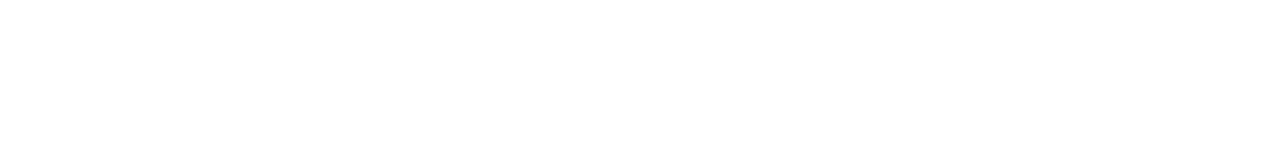
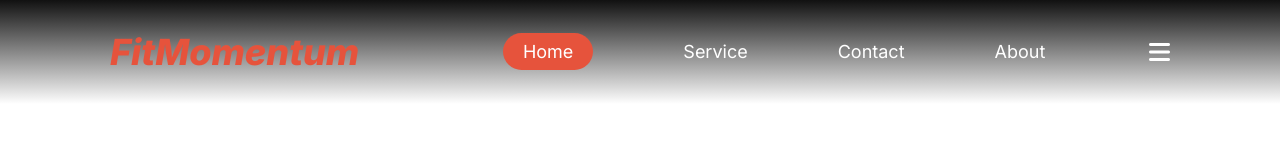
Before and after one commit to SumanChandraDas/Fit-Momentum, a plain HTML site: page index.html in a window 1280 px wide. Drawn offline with Linux system fonts and the light colour scheme.

Commit message:
navigation bar added

```diff
--- a/index.html
+++ b/index.html
@@ -6,11 +6,21 @@
     <meta name="viewport" content="width=device-width, initial-scale=1.0">
     <title>FitMomentum</title>
     <link rel="stylesheet" href="styles/style.css">
+    <script src="https://kit.fontawesome.com/0912fdafef.js" crossorigin="anonymous"></script>
 </head>
 
-<body>
+<body class="font-family-inter">
     <header>
-
+        <nav class="navbar">
+            <h2 class="brand-name"><i>FitMomentum</i></h2>
+            <ul class="nav-items">
+                <li class="nav-item"><a href="" class="home-button">Home</a></li>
+                <li class="nav-item"><a href="">Service</a></li>
+                <li class="nav-item"><a href="">Contact</a></li>
+                <li class="nav-item"><a href="">About</a></li>
+            </ul>
+            <i class="fa-solid fa-bars hambargar-icon"></i>
+        </nav>
     </header>
     <main>
 
--- a/styles/style.css
+++ b/styles/style.css
@@ -0,0 +1,83 @@
+@import url('https://fonts.googleapis.com/css2?family=Inter:ital,opsz,wght@0,14..32,100..900;1,14..32,100..900&display=swap');
+
+/* Shared style  */
+
+.font-family-inter {
+    font-family: "Inter", sans-serif;
+    font-optical-sizing: auto;
+}
+
+body {
+    max-width: 1440px;
+    margin: 0 auto;
+    background-image: linear-gradient(180.00deg, rgb(17, 17, 17), rgba(119, 119, 119, 0) 100%);
+    background-repeat: no-repeat;
+}
+
+
+/* Shared style  */
+/* header style  */
+header {
+    max-width: 1060px;
+    margin: 0 auto;
+}
+
+/* nav style  */
+.navbar {
+    display: flex;
+    justify-content: space-between;
+    align-items: center;
+}
+
+.brand-name {
+    color: rgb(230, 83, 60);
+    font-weight: 800;
+    font-size: calc(36rem / 16);
+}
+
+.nav-items {
+    display: flex;
+}
+
+.nav-item {
+    list-style: none;
+}
+
+.nav-item a {
+    text-decoration: none;
+    font-weight: 400;
+    font-size: calc(18rem / 16);
+    margin: 12px 45px;
+    color: white;
+}
+
+.home-button {
+    border-radius: 46px;
+    background: rgb(230, 83, 60);
+    padding: 8px 20px 8px 20px;
+
+}
+
+.hambargar-icon {
+    display: none;
+    font-size: 24px;
+    color: white;
+}
+
+
+/* media Quiry  */
+/* mobile devises  */
+
+@media screen and (max-width: 576px) {
+    body {
+        padding: 0 20px;
+    }
+
+    .nav-items {
+        display: none;
+    }
+
+    .hambargar-icon {
+        display: block;
+    }
+}
```
